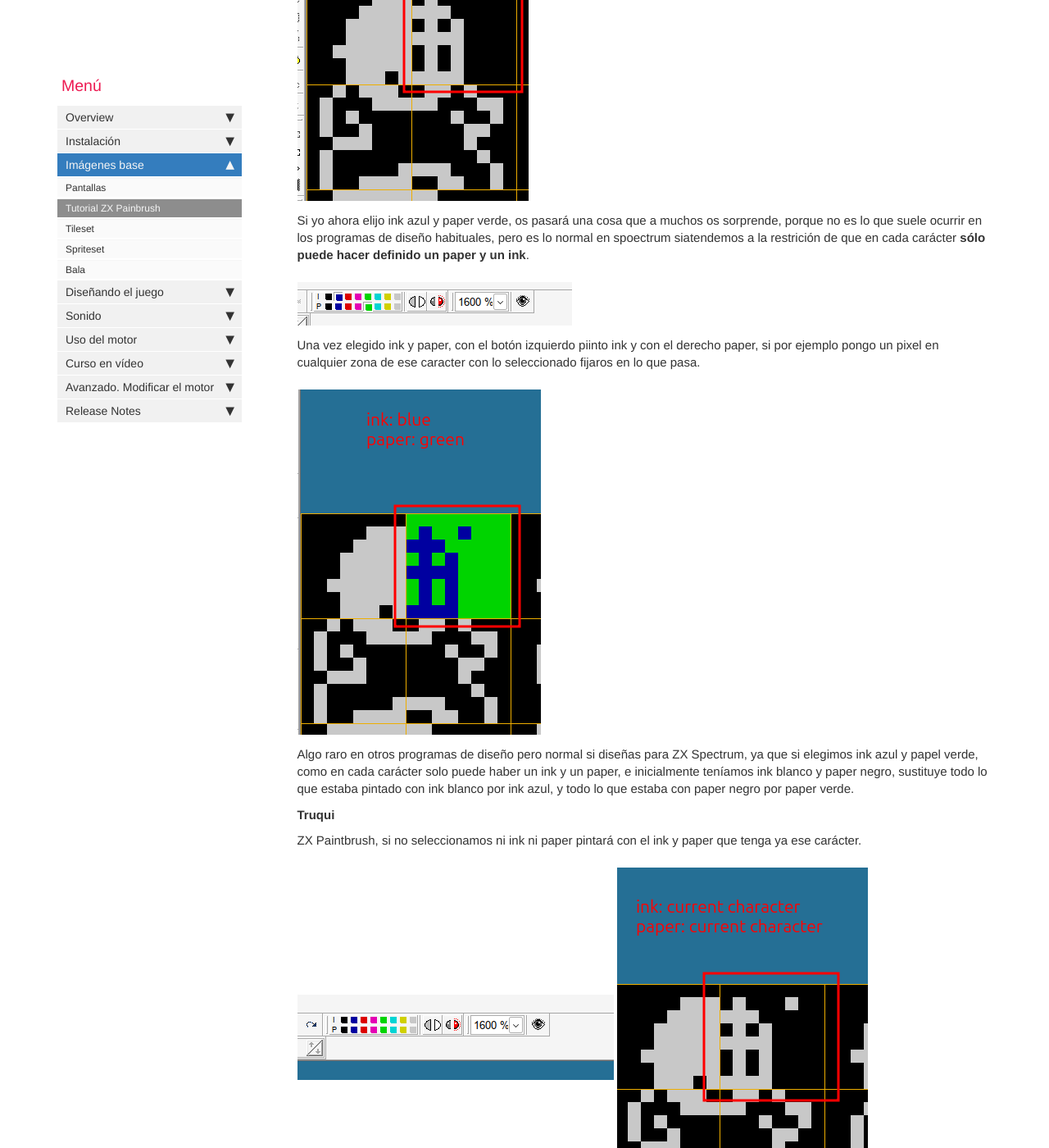
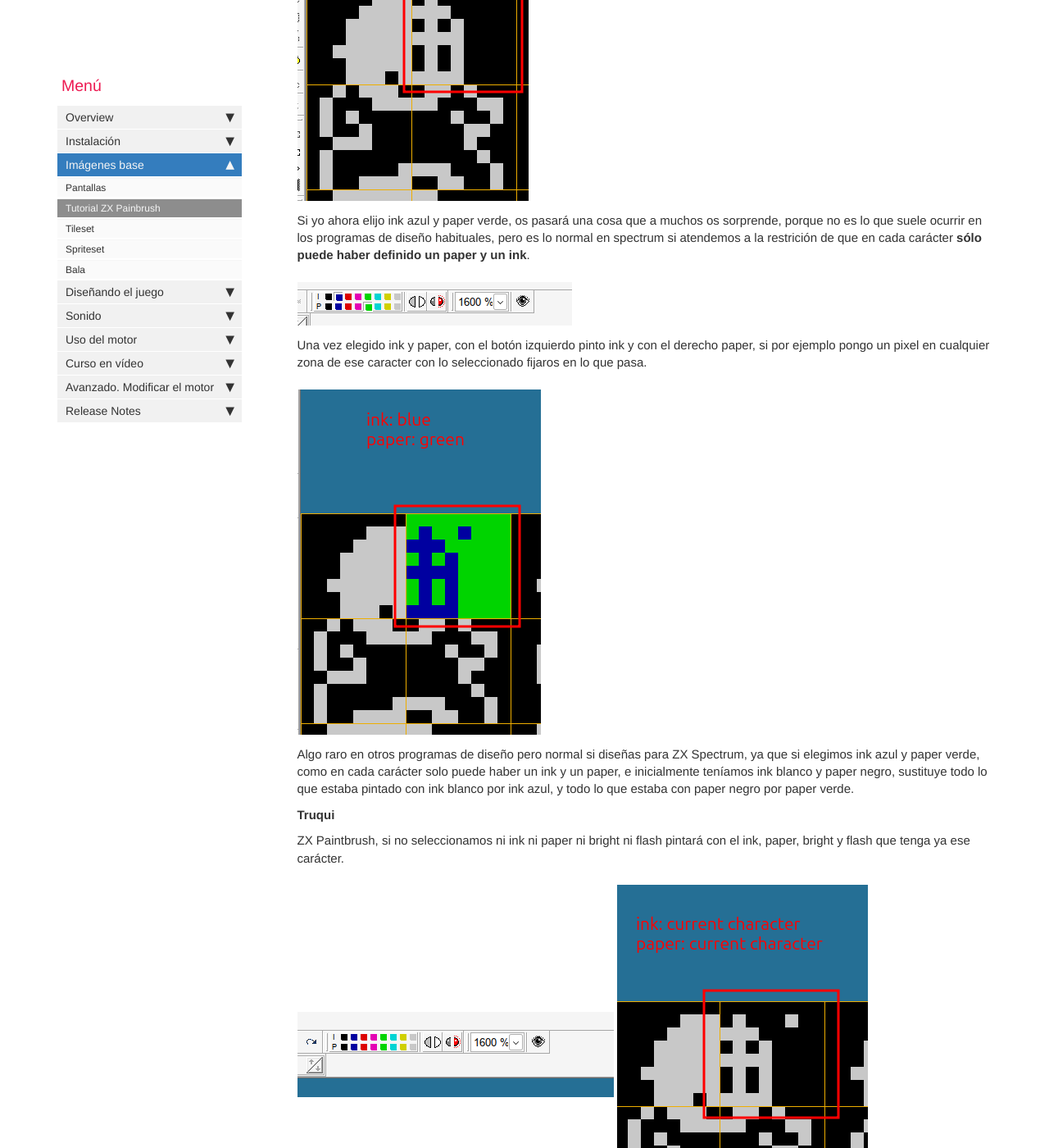
Before and after one commit to rtorralba/zx-game-maker-www, a Jekyll site: the page built from pages/mydoc/mydoc_zx_paintbrush.md, in a window 1280 px wide and 1400 px high, scrolled down 1440 px. Shown: the whole window at 82% size. Built offline with Jekyll 4.4.1, drawn with Linux system fonts in a browser that asks for light colours; comment, search, counter and statistics services are not loaded.

Commit message:
Fix typos and clarify instructions in ZX Paintbrush tutorial

```diff
--- a/pages/mydoc/mydoc_zx_paintbrush.md
+++ b/pages/mydoc/mydoc_zx_paintbrush.md
@@ -30,19 +30,19 @@
 
 ![](./images/zx-paintbrush/character_up_right_attributes.png)
 
-Si yo ahora elijo ink azul y paper verde, os pasará una cosa que a muchos os sorprende, porque no es lo que suele ocurrir en los programas de diseño habituales, pero es lo normal en spoectrum siatendemos a la restrición de que en cada carácter **sólo puede hacer definido un paper y un ink**.
+Si yo ahora elijo ink azul y paper verde, os pasará una cosa que a muchos os sorprende, porque no es lo que suele ocurrir en los programas de diseño habituales, pero es lo normal en spectrum si atendemos a la restrición de que en cada carácter **sólo puede haber definido un paper y un ink**.
 
 ![](./images/zx-paintbrush/ink_blue_paper_green.png)
 
-Una vez elegido ink y paper, con el botón izquierdo piinto ink y con el derecho paper, si por ejemplo pongo un pixel en cualquier zona de ese caracter con lo seleccionado fijaros en lo que pasa.
+Una vez elegido ink y paper, con el botón izquierdo pinto ink y con el derecho paper, si por ejemplo pongo un pixel en cualquier zona de ese caracter con lo seleccionado fijaros en lo que pasa.
 
 ![](./images/zx-paintbrush/character_up_right_attributes_edited.png)
 
-Algo raro en otros programas de diseño pero normal si diseñas para ZX Spectrum, ya que si elegimos ink azul y papel verde, como en cada carácter solo puede haber un ink y un paper, e inicialmente teníamos ink blanco y paper negro, sustituye todo lo que estaba pintado con ink blanco por ink azul, y todo lo que estaba con paper negro por paper verde.
+Algo raro en otros programas de diseño pero normal si diseñas para ZX Spectrum, ya que si elegimos ink azul y paper verde, como en cada carácter solo puede haber un ink y un paper, e inicialmente teníamos ink blanco y paper negro, sustituye todo lo que estaba pintado con ink blanco por ink azul, y todo lo que estaba con paper negro por paper verde.
 
 **Truqui**
 
-ZX Paintbrush, si no seleccionamos ni ink ni paper pintará con el ink y paper que tenga ya ese carácter.
+ZX Paintbrush, si no seleccionamos ni ink ni paper ni bright ni flash pintará con el ink, paper, bright y flash que tenga ya ese carácter.
 
 ![](./images/zx-paintbrush/no_ink_no_paper.png)
 ![](./images/zx-paintbrush/ink_current_character_paper_current_character.png)
```
